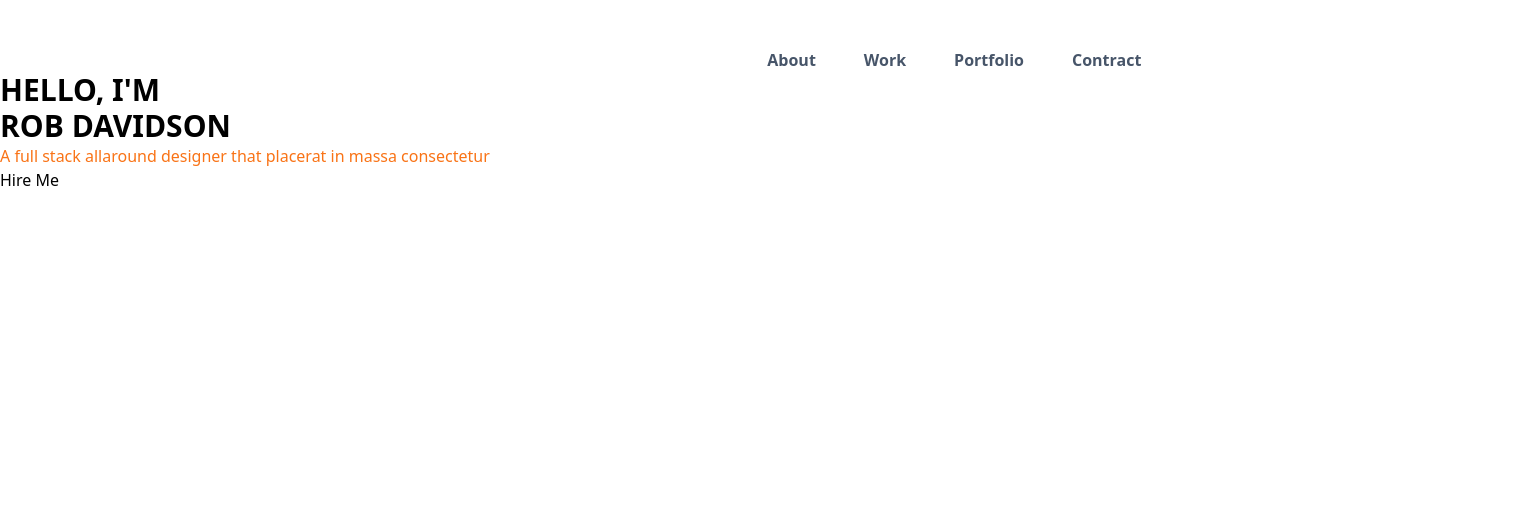
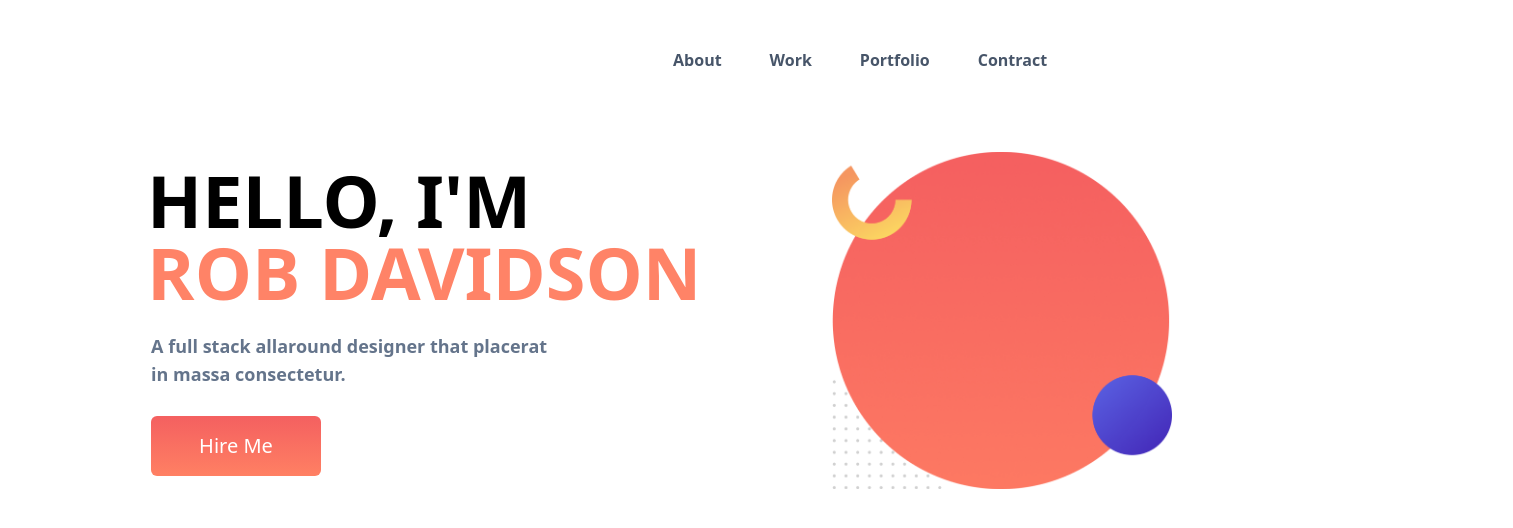
Before and after one commit to hsrokon/6-PersonalWeb-PH, a plain HTML site: page index.html in a window 1280 px wide. Shown: the whole page, 1513 px wide, since content can reach past the window. Drawn offline with nearby package versions, Linux system fonts and the light colour scheme.

Commit message:
section1 completed

```diff
--- a/index.html
+++ b/index.html
@@ -8,25 +8,34 @@
     <script src="https://cdn.tailwindcss.com"></script>
 
 </head>
-<body class="w-11/12 mt-10 md:mt-12">
+<body class="w-11/12 mx-auto mt-10 md:mt-12">
 
-    <nav class="md:pr-8">
-        <ul class="flex justify-end gap-4 md:gap-12 text-sm md:text-base font-bold text-slate-600 font-font2">
+    <nav class="md:pr-8 w-10/12 ">
+        <ul class="flex justify-end gap-4 md:gap-12 text-sm md:text-base font-bold text-slate-600 font-font2 -mr-12">
             <a href=""><li class="">About</li></a>
             <a href=""><li class="">Work</li></a>
             <a href=""><li class="">Portfolio</li></a>
             <a href=""><li class="">Contract</li></a>
         </ul>
     </nav>
+<!-- section1 -->
+    <section class="mt-10 md:mt-20 w-10/12 mx-auto flex flex-col justify-between md:flex-row relative items-center">
+        <div class="md:flex-1">
+            <h1 class="font-font1 -ml-1 text-3xl md:text-7xl font-bold">HELLO, I'M <br> <span class="text-[#FF8367] font-bold">ROB DAVIDSON</span> </h1>
+            <p class="mt-3 md:mt-6 w-9/12 text-sm md:text-lg md:w-7/12 text-slate-500 font-semibold">A full stack allaround designer that placerat in massa consectetur.</p>
+            <button class="mt-3 md:mt-7 bg-gradient-to-b from-[#F46060] to-[#FF8063] text-white py-2 md:py-4 px-8 md:px-12 md:text-xl rounded-md hover:from-[#FF8063] hover:to-[#F46060]">Hire Me</button>
+        </div>
 
-    <section>
-        <div>
-            <h1 class="font-font1 text-3xl font-bold">HELLO, I'M <br> <span class="">ROB DAVIDSON</span> </h1>
-            <p class="text-orange-500">A full stack allaround designer that placerat in massa consectetur</p>
-            <button class="">Hire Me</button>
+        <div class="w-6/12 absolute left-48 top-36 md:hidden">
+            <img class="w-full " src="shapes/Group 33080.png" alt="">
+        </div>
+
+        <div class=" hidden md:block md:flex-1 md:-mr-80 lg:-mr-96">
+            <img class="w-6/12" src="shapes/Group 33080.png" alt="">
         </div>
     </section>
 
+    <!-- section2 -->
 
 </body>
 </html>
--- a/style.css
+++ /dev/null
@@ -1,5 +0,0 @@
-@import url('https://fonts.googleapis.com/css2?family=Bebas+Neue&family=Roboto:ital,wght@0,100;0,300;0,400;0,500;0,700;0,900;1,100;1,300;1,400;1,500;1,700;1,900&display=swap');
-
-@tailwind base;
-@tailwind components;
-@tailwind utilities;
```
Also changed, not shown: tailwind.config.js (added).
